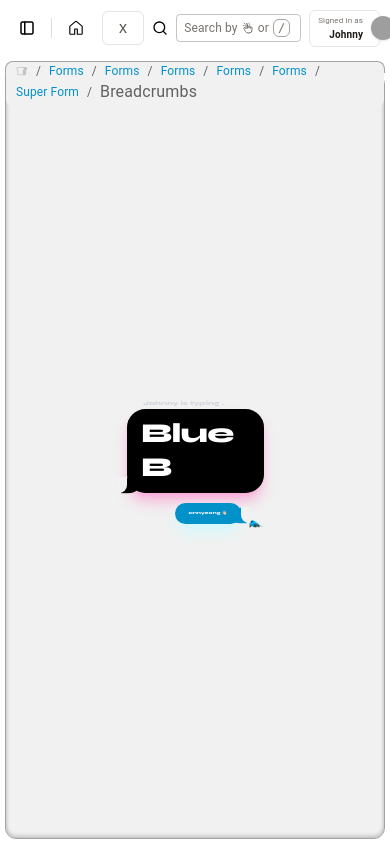
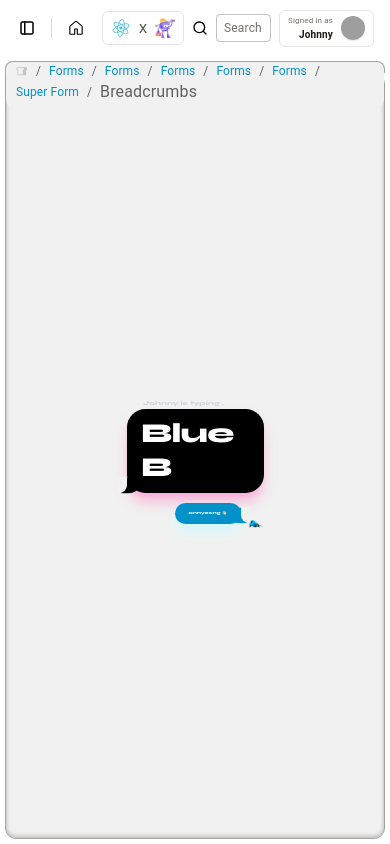
Before and after one commit to jjawny/a-blue-bird, a React (Vite) app in the folder client/: page / in a window 390 px wide. Built offline with nearby package versions, Linux system fonts and the light colour scheme; grey boxes are pictures that could not be loaded; a web font is replaced by a local one.

Commit message:
adjust search for small screens

```diff
--- a/client/src/features/global-layout/components/TopBarSearch.tsx
+++ b/client/src/features/global-layout/components/TopBarSearch.tsx
@@ -7,6 +7,7 @@ import { TbHandClick as ClickIcon, TbDirections as RouteIcon } from "react-icons
 import { routes } from "~/shared/constants/routes";
 import { cn } from "~/shared/helpers/classname-helpers";
 import { useFocusOnKeyPress } from "~/shared/hooks/useFocusOnKeyPress";
+import { useMediaQuery } from "~/shared/hooks/useMediaQuery";
 
 const WIDTH_TRANSITION_MS = 80;
 
@@ -69,8 +70,9 @@ const Suggestion = memo((props: { htmlProps: React.HTMLProps<HTMLLIElement>; opt
   );
 });
 
-const SearchHint = (props: { className?: ClassValue }) => {
-  const { className } = props;
+const SearchHint = (props: { className?: ClassValue; isConcise?: boolean }) => {
+  const { className, isConcise } = props;
+
   return (
     <div
       className={cn(
@@ -78,12 +80,17 @@ const SearchHint = (props: { className?: ClassValue }) => {
         className,
       )}
     >
+      {isConcise && <div>Search</div>}
+      {!isConcise && (
+        <>
           <div>Search by</div>
           <ClickIcon />
           <div>or</div>
           <div className="rounded-md border border-stone-400 px-1 py-0.5 text-xs leading-3">
             <kbd>/</kbd>
           </div>
+        </>
+      )}
     </div>
   );
 };
@@ -92,10 +99,12 @@ const SearchInput = forwardRef<HTMLInputElement, { params: AutocompleteRenderInp
   const { params } = props;
   const inputRef = ref as React.MutableRefObject<HTMLInputElement | null>;
   const isFocused = document.activeElement === inputRef.current;
+  const isSmallScreen = useMediaQuery({ maxWidth: 500 });
 
+  // TODO: Pop-out if small screen
   return (
     <div className="relative flex items-center">
-      {!isFocused && <SearchHint className="absolute left-8" />}
+      {!isFocused && <SearchHint className="absolute left-8" isConcise={isSmallScreen} />}
       <SearchIcon className="mr-2 cursor-pointer text-black" />
       <TextField
         {...params}
@@ -104,7 +113,7 @@ const SearchInput = forwardRef<HTMLInputElement, { params: AutocompleteRenderInp
         slotProps={{ inputLabel: { shrink: true } }}
         sx={{
           margin: 0,
-          width: isFocused ? 256 : 125,
+          width: isSmallScreen ? 55 : isFocused ? 256 : 125,
           transition: `width ${WIDTH_TRANSITION_MS}ms ease-out`,
           "& .MuiInputBase-root": {
             padding: "0 !important",
```
Lines whose indentation alone changed are shown as unchanged.
